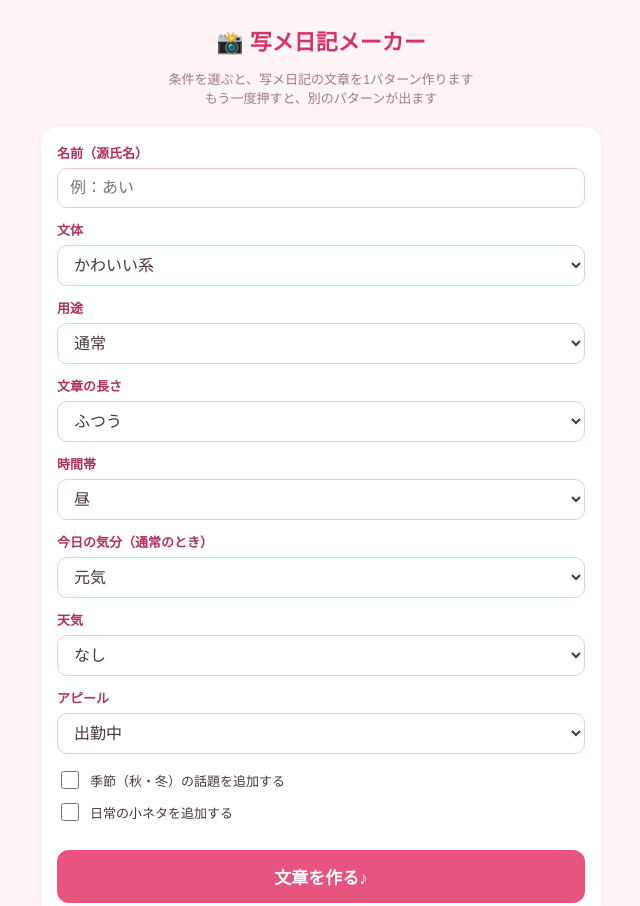
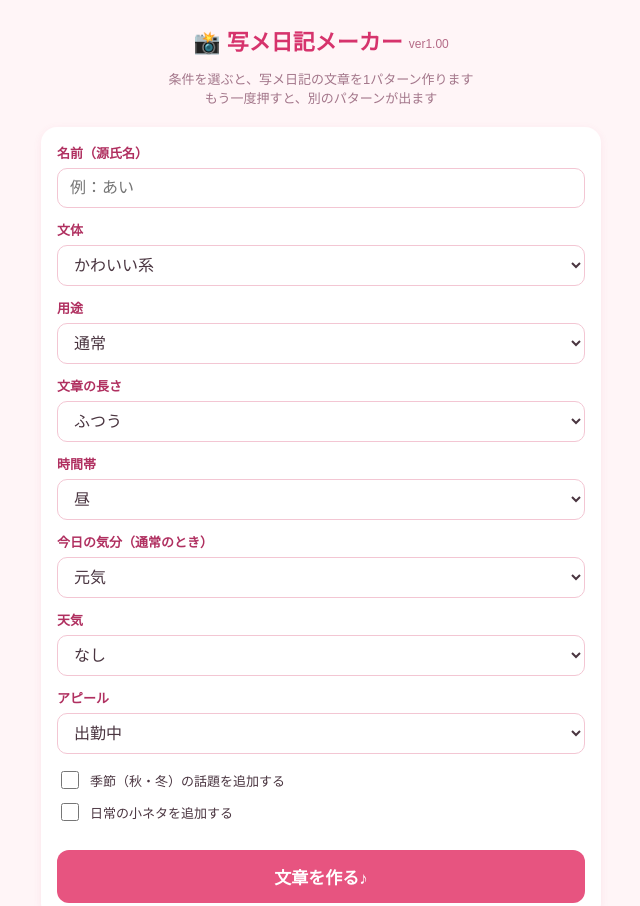
Before and after one commit to kanagawa-shame/shamediary, a plain HTML site: page index.html in a window 1280 px wide. Shown: the top 906 px of the page, without its empty margins (319-959 px from the left). Drawn offline with Linux system fonts and the light colour scheme.

Commit message:
Add files via upload

```diff
--- a/index.html
+++ b/index.html
@@ -15,6 +15,7 @@
   }
   .wrap { max-width: 560px; margin: 0 auto; }
   h1 { font-size: 22px; text-align: center; color: #d6336c; margin: 8px 0 4px; }
+  .ver { font-size: 12px; color: #b56b87; font-weight: normal; margin-left: 6px; vertical-align: middle; }
   .sub { text-align: center; font-size: 13px; color: #a3768a; margin-bottom: 20px; }
   .card {
     background: #fff;
@@ -86,7 +87,7 @@
 </head>
 <body>
 <div class="wrap">
-  <h1>📸 写メ日記メーカー</h1>
+  <h1>📸 写メ日記メーカー<span class="ver">ver1.00</span></h1>
   <p class="sub">条件を選ぶと、写メ日記の文章を1パターン作ります<br>もう一度押すと、別のパターンが出ます</p>
 
   <div class="card">
```
